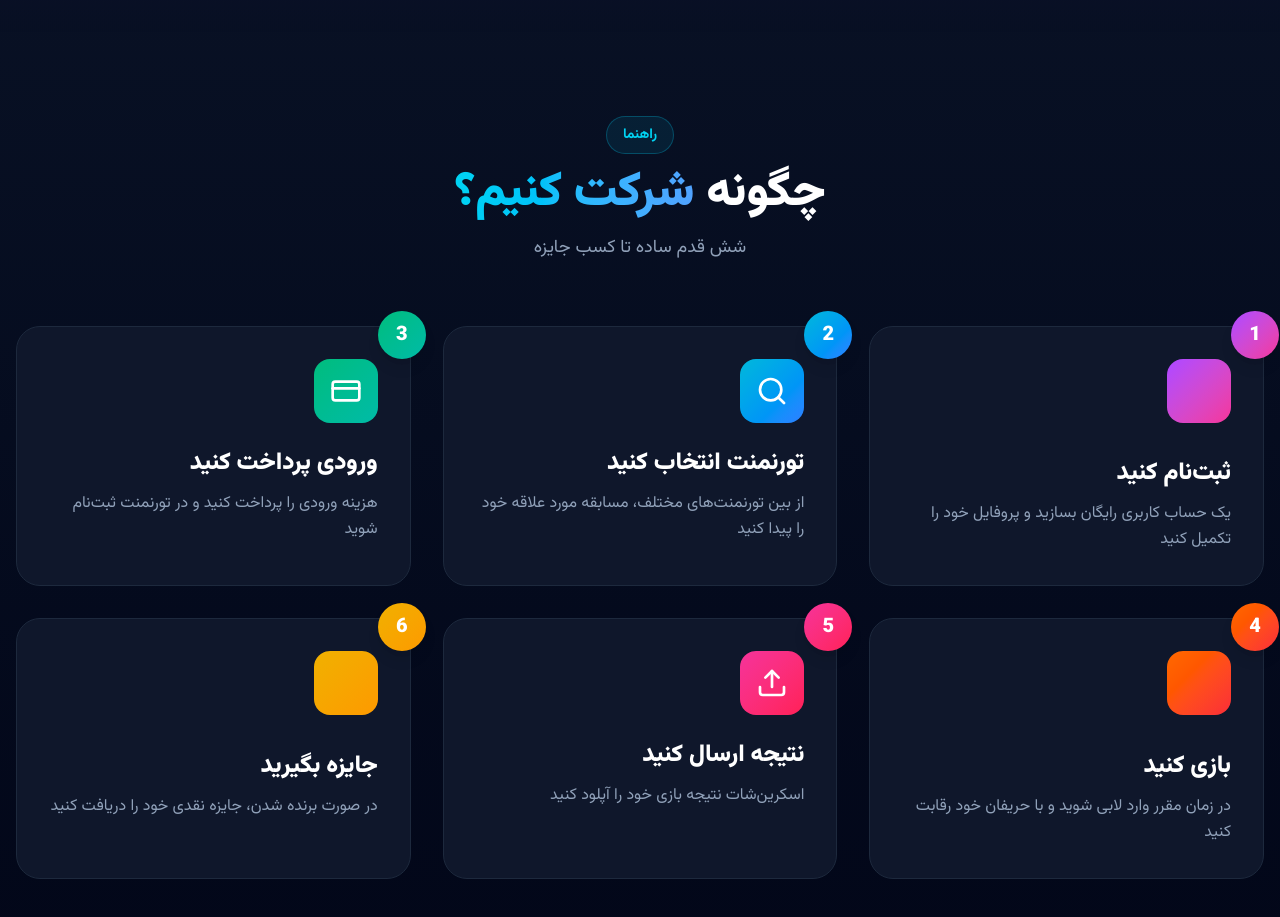
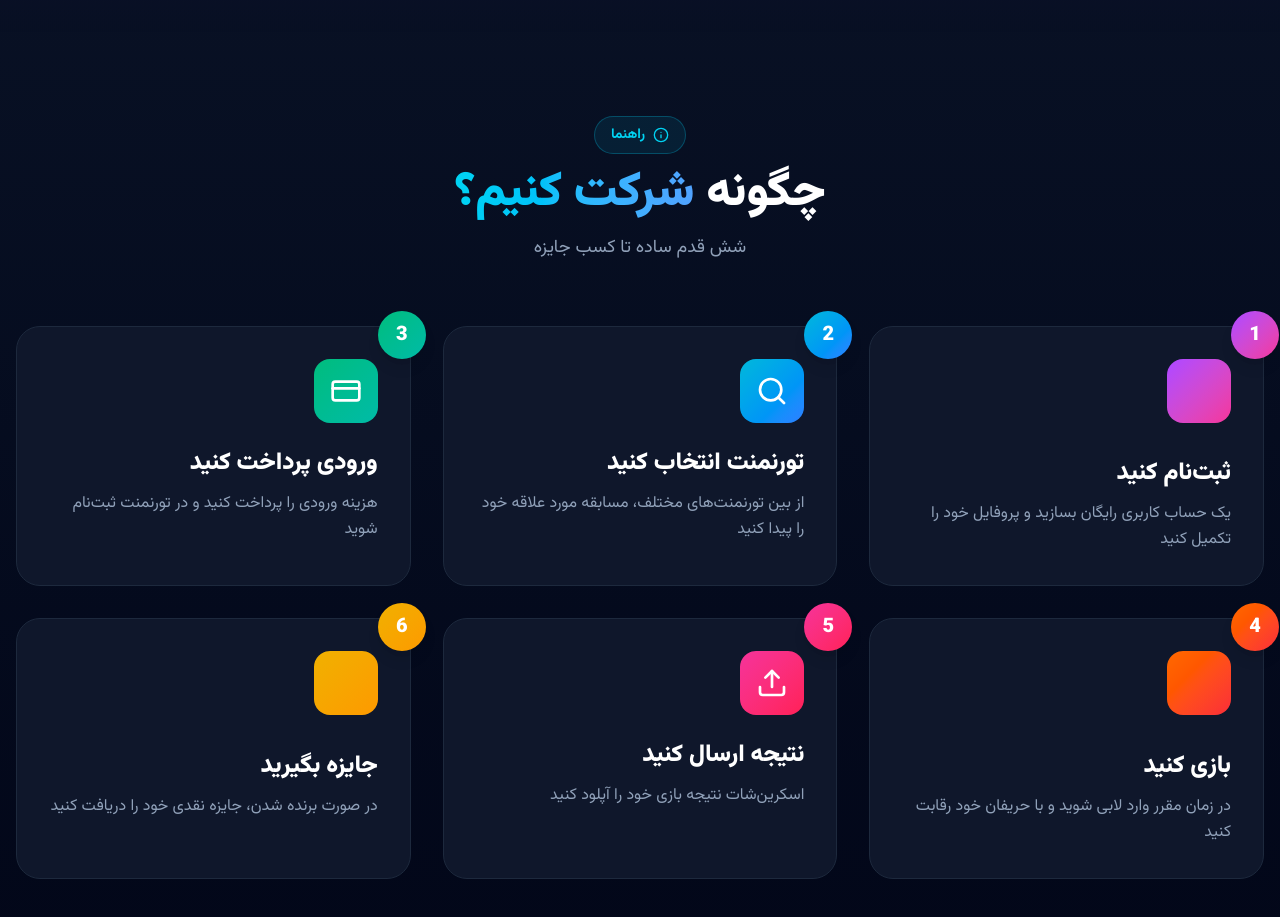
Before and after one commit to ne3mer/gameclub, a Next.js app in the folder frontend/: page /arena in a window 1280 px wide. Shown: the part 2340-3257 px from the top of the page. Built offline with nearby package versions, Linux system fonts and the light colour scheme; no server answers.

Commit message:
fix: Replace help-circle with info icon

```diff
--- a/frontend/src/components/arena/HowItWorks.tsx
+++ b/frontend/src/components/arena/HowItWorks.tsx
@@ -59,7 +59,7 @@ export default function HowItWorks() {
           viewport={{ once: true }}
           className="inline-flex items-center gap-2 px-4 py-2 rounded-full bg-cyan-500/10 border border-cyan-500/30 mb-4"
         >
-          <Icon name="help-circle" size={16} className="text-cyan-400" />
+          <Icon name="info" size={16} className="text-cyan-400" />
           <span className="text-sm font-bold text-cyan-400">راهنما</span>
         </motion.div>
         <h2 className="text-4xl md:text-5xl font-black text-white mb-4">
```
